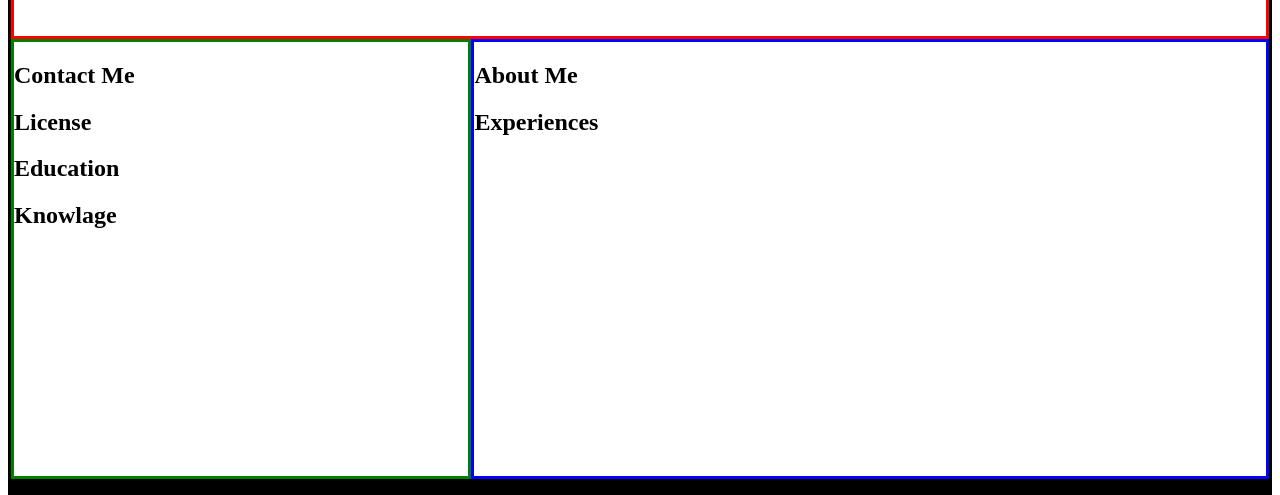
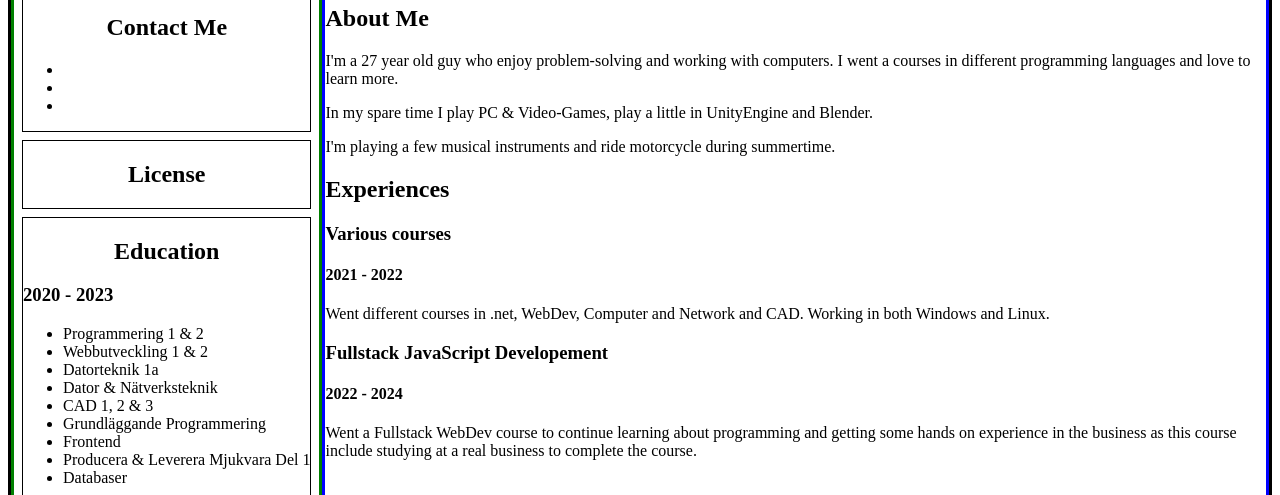
Before and after one commit to KilRoy95/CV, a plain HTML site: page index.html in a window 1280 px wide. Shown: the part 195-690 px from the top of the page. Drawn offline with Linux system fonts and the light colour scheme.

Commit message:
Added text to CV

```diff
--- a/index.html
+++ b/index.html
@@ -22,20 +22,46 @@
 
     <aside>
 
-        <div>
+        <div class="aside-boxes">
             <h2>Contact Me</h2>
+            <ul>
+                <li></li>
+                <li></li>
+                <li></li>
+            </ul>
         </div>
 
-        <div>
+        <div class="aside-boxes">
             <h2>License</h2>
+
         </div>
 
-        <div>
+        <div class="aside-boxes">
             <h2>Education</h2>
+            <h3>2020 - 2023</h3>
+            <ul>
+                <li>Programmering 1 & 2</li>
+                <li>Webbutveckling 1 & 2</li>
+                <li>Datorteknik 1a</li>
+                <li>Dator & Nätverksteknik</li>
+                <li>CAD 1, 2 & 3</li>
+                <li>Grundläggande Programmering</li>
+                <li>Frontend</li>
+                <li>Producera & Leverera Mjukvara Del 1</li>
+                <li>Databaser</li>
+            </ul>
         </div>
 
-        <div>
+        <div class="aside-boxes">
             <h2>Knowlage</h2>
+            <ul>
+                <li>C#, Java, React</li>
+                <li>HTML, CSS, JavaScript</li>
+                <li>Autodesk Fusion 360</li>
+                <li>Autodesk Inventor Pro</li>
+                <li>Unity Engine</li>
+                <li>Blender</li>
+            </ul>
         </div>
 
     </aside>
@@ -43,11 +69,44 @@
     <main>
 
         <div>
+
             <h2>About Me</h2>
+
+            <p>
+                I'm a 27 year old guy who enjoy problem-solving and working with computers.
+                I went a courses in different programming languages and love to learn more.
+            </p>
+
+            <p>
+                In my spare time I play PC & Video-Games, play a little in UnityEngine
+                and Blender.
+            </p>
+
+            <p>
+                I'm playing a few musical instruments and ride motorcycle during summertime.
+            </p>
+
         </div>
 
         <div>
+
             <h2>Experiences</h2>
+
+            <h3>Various courses</h3>
+            <h4>2021 - 2022</h4>
+            <p>
+                Went different courses in .net, WebDev, Computer and Network and CAD.
+                Working in both Windows and Linux.
+            </p>
+
+            <h3>Fullstack JavaScript Developement</h3>
+            <h4>2022 - 2024</h4>
+            <p>
+                Went a Fullstack WebDev course to continue learning about programming
+                and getting some hands on experience in the business as this course include
+                studying at a real business to complete the course.
+            </p>
+
         </div>
 
     </main>
--- a/style.css
+++ b/style.css
@@ -33,6 +33,16 @@ aside{
     border: 3px solid green;
 }
 
+.aside-boxes{
+    border: 1px solid black;
+    margin: 0.5rem;
+
+}
+
+.aside-boxes h2{
+    text-align: center;
+}
+
 main{
     grid-area: main;
     border: 3px solid blue;
```
